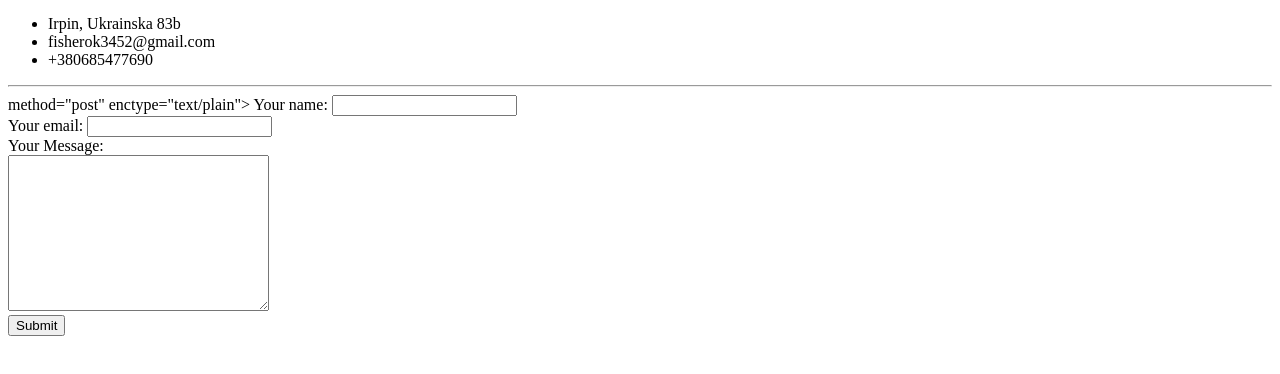
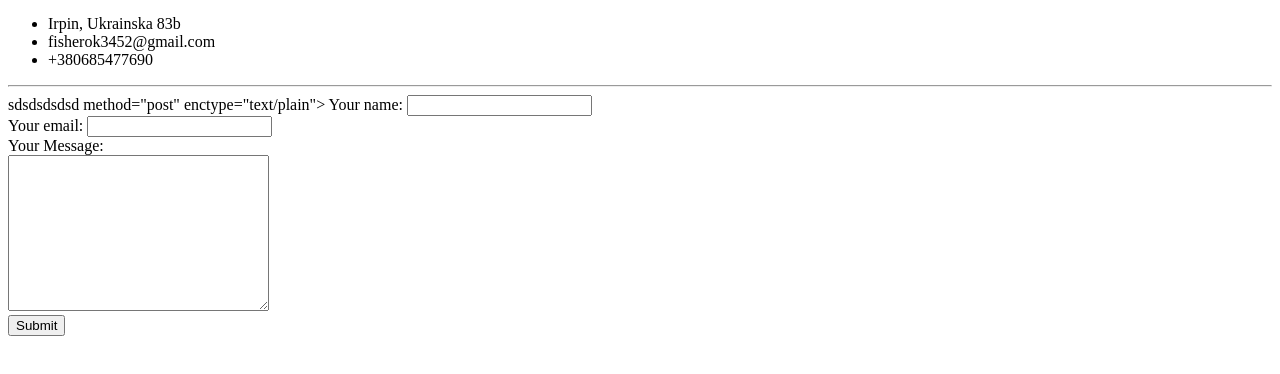
Before and after one commit to fisherok3452/fakecv, a plain HTML site: page my contacts.html in a window 1280 px wide. Shown: the part 44-418 px from the top of the page. Drawn offline with Linux system fonts and the light colour scheme.

Commit message:
Update my contacts.html

```diff
--- a/my contacts.html
+++ b/my contacts.html
@@ -12,7 +12,7 @@
       <li>+380685477690</li>
     </ul>
     <hr>
-    <form action="<a href="mailto:fisherok3452@gmail.com?subject=feedback"></a> method="post" enctype="text/plain">
+    <form action="<a href="mailto:fisherok3452@gmail.com?subject=feedback">sdsdsdsdsd</a> method="post" enctype="text/plain">
 
       <label>Your name:</label>
       <input type="text" name="YourName" value=""><br>
```
